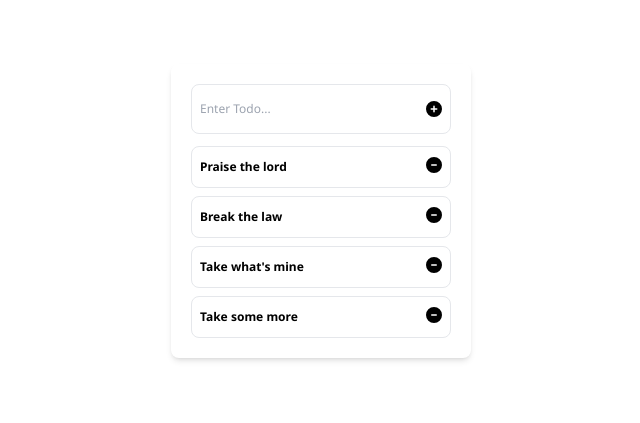
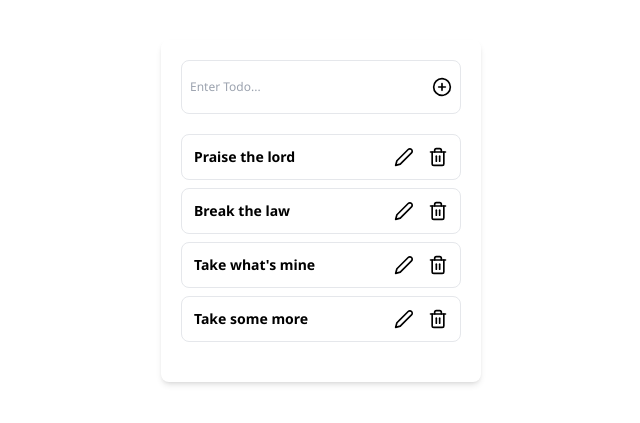
Before and after one commit to HenryAgu/Chucky, a Next.js app: page /todo-list in a window 1280 px wide. Shown: the part 189-612 px from the top of the page, without its empty margins (319-959 px from the left). Built offline with nearby package versions, Linux system fonts and the light colour scheme.

Commit message:
feat: new structure

```diff
--- a/src/app/todo-list/page.tsx
+++ b/src/app/todo-list/page.tsx
@@ -11,7 +11,7 @@ export const metadata: Metadata = {
 const TodoList = () => {
   return (
     <div className="flex flex-col items-center justify-center w-screen h-screen">
-      <div className="md:max-w-[300px] max-w-full w-[95%] shadow-md rounded-lg p-5">
+      <div className="md:max-w-[320px] max-w-full w-[95%] shadow-md rounded-lg p-5 pb-10">
         <Header />
         <TodoBody />
       </div>
--- a/src/components/todo-list/Header.tsx
+++ b/src/components/todo-list/Header.tsx
@@ -1,12 +1,12 @@
 import React from "react";
-import { FaCirclePlus } from "react-icons/fa6";
+import { FiPlusCircle } from "react-icons/fi";
 
 const Header = () => {
   return (
     <div className="flex items-center gap-x-2 border py-4 px-2  rounded-lg">
       <input type="text" placeholder="Enter Todo..." className="w-full outline-transparent text-xs font-medium" />
       <button>
-        <FaCirclePlus />
+        <FiPlusCircle className="text-xl"/>
       </button>
     </div>
   );
--- a/src/components/todo-list/TodoBody.tsx
+++ b/src/components/todo-list/TodoBody.tsx
@@ -1,8 +1,9 @@
-import React from "react";
-import { FaCircleMinus } from "react-icons/fa6";
+"use client"
+import React, { useState } from "react";
+import { FiEdit2, FiTrash2 } from "react-icons/fi";
 
 const TodoBody = () => {
-  const todo = [
+  const [todo, setTodo] = useState([
     {
       id: crypto.randomUUID(),
       title: "Praise the lord",
@@ -19,16 +20,22 @@ const TodoBody = () => {
       id: crypto.randomUUID(),
       title: "Take some more",
     },
-  ];
+  ]);
   return (
-    <div className="mt-3 rounded-lg">
+    <div className="mt-5 rounded-lg">
       <div className="flex flex-col gap-y-2">
         {todo.map((todo) => (
-          <div className="border p-2 rounded-lg flex items-center justify-between" key={todo.id}>
-            <p className="text-xs font-semibold">{todo.title}</p>
-            <div>
+          <div
+            className="border p-3 rounded-lg flex items-center justify-between"
+            key={todo.id}
+          >
+            <p className="text-sm font-semibold">{todo.title}</p>
+            <div className="flex items-center gap-x-3.5">
               <button>
-                <FaCircleMinus />
+                <FiEdit2 className="text-xl" />
+              </button>
+              <button>
+                <FiTrash2 className="text-xl" />
               </button>
             </div>
           </div>
```
